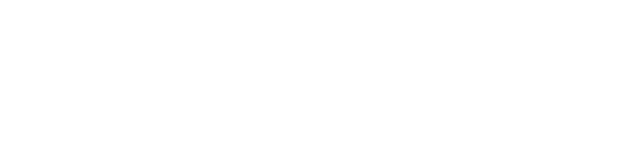
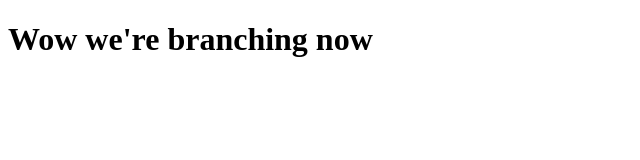
Before and after one commit to mwazir/git-branching-practice, a plain HTML site: page index.html in a window 1280 px wide. Shown: the whole page, without its empty margins (0-640 px from the left). Drawn offline with Linux system fonts and the light colour scheme.

Commit message:
added h1 to index

```diff
--- a/index.html
+++ b/index.html
@@ -7,6 +7,6 @@
   <title>Git branching lesson on test</title>
 </head>
 <body>
-
+  <h1>Wow we're branching now</h1>
 </body>
 </html>
```
